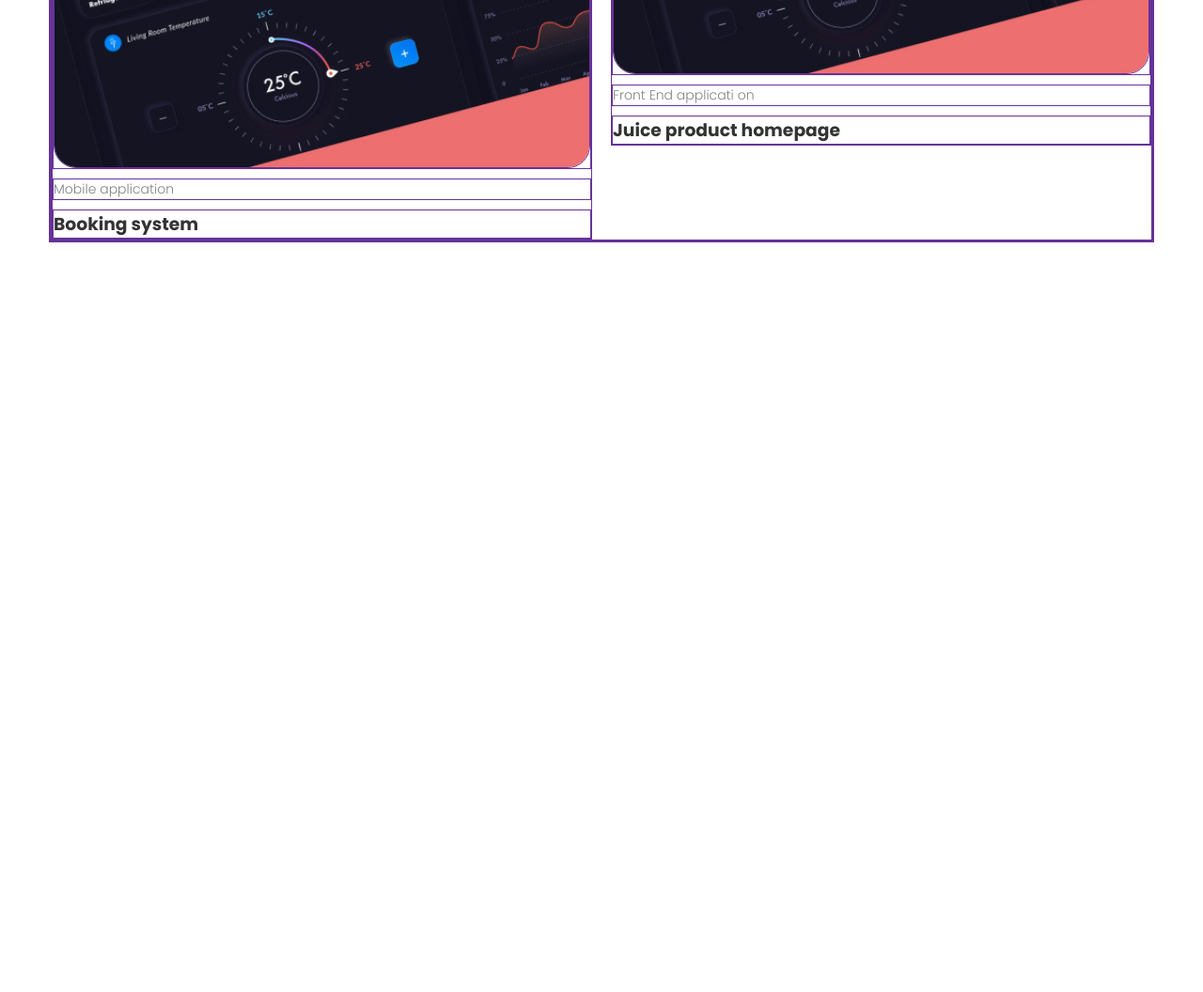
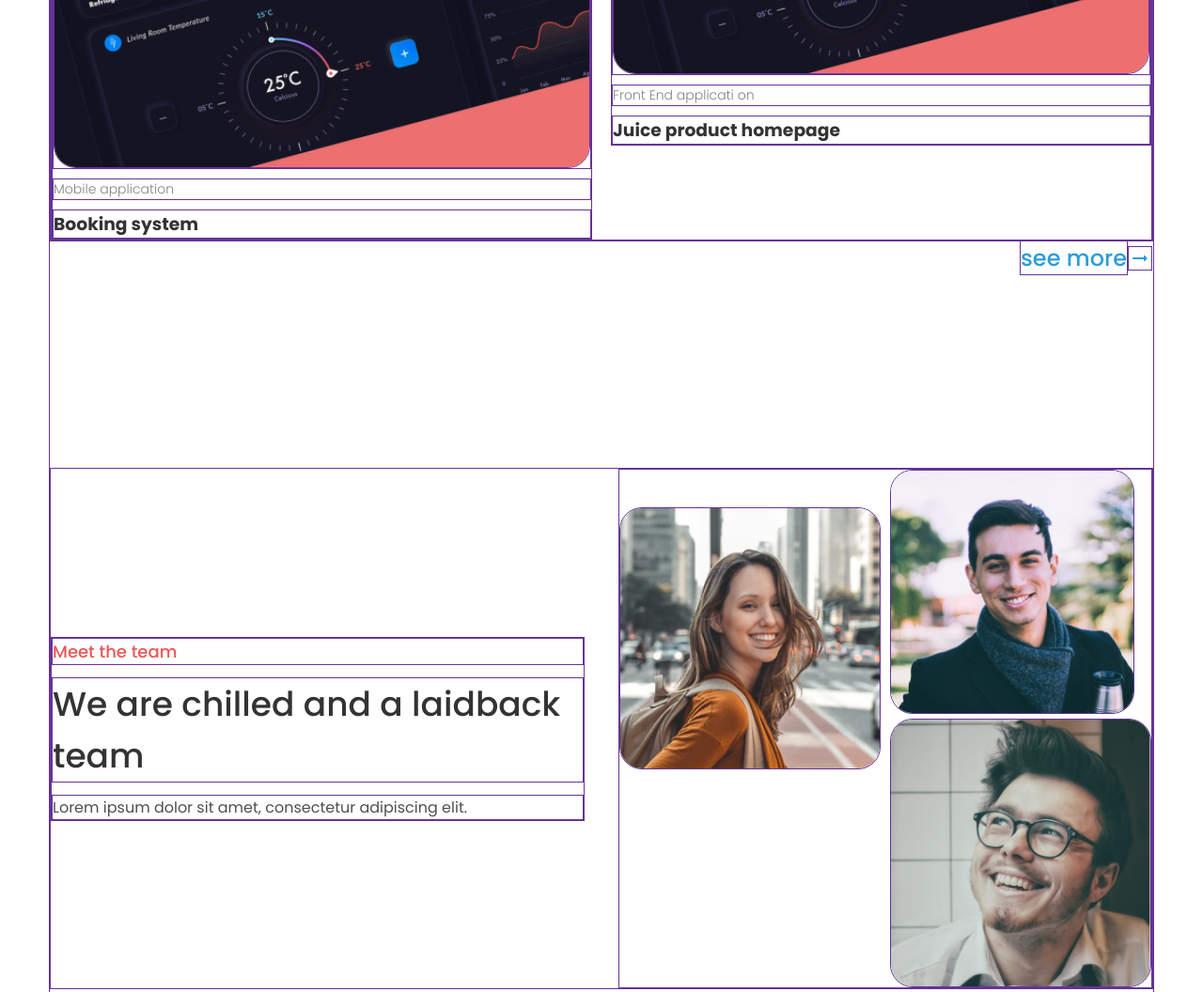
Before and after one commit to gleidsonfagno/Edie-homepage, a plain HTML site: page index.html in a window 1280 px wide. Shown: the part 3413-4469 px from the top of the page at 94% size. Before the commit the page ends 3713 px from the top, so only its background shows below. Drawn offline with nearby package versions, Linux system fonts and the light colour scheme.

Commit message:
feito partes dos cliente

```diff
--- a/CSS/style.css
+++ b/CSS/style.css
@@ -190,6 +190,9 @@ form button {
     border: none;
     cursor: pointer;
 }
+.works{
+    margin-bottom: 241px;
+}
 .services{
     margin-bottom: 194px;
 }
@@ -293,10 +296,83 @@ form button {
     flex-direction: column;
     gap: 10px;
 }
+.works button{
+    float: right;
+    background: transparent;
+    border: none;
+    align-items: center;
+    display: flex;
+}
+.works button a{
+    text-decoration: none;
+    color: var(--bluer);
+    font-family: 'Poppins', sans-serif;
+    font-size: 24px;
+    font-weight: 500;
+}
 .img_card img{
     display: block;
     width: 100%;
     border-radius: 24px;
+}
+.clientis{
+    display: flex;
+    flex-direction: row;
+    align-items: center;
+    justify-content: space-between;
+    gap: 36px;
+    margin-bottom: 196px;
+}
+.left{
+    display: flex;
+    flex-direction: column;
+    gap: 13px;
+}
+.left span{
+    color: #EB5757;
+    font-size: 18px;
+    font-style: normal;
+    font-weight: 500;
+    line-height: normal;
+}
+.left h2{
+    color: var(--gray1);
+    font-size: 36px;
+    font-style: normal;
+    font-weight: 500;
+    line-height: normal;
+}
+.left p{
+    color: var(--gray2);
+    font-size: 16px;
+    font-style: normal;
+    font-weight: 400;
+    line-height: normal;
+}
+.imagens_clientes{
+    column-count: 2;
+    align-items: center;
+    column-gap: 10px;
+
+}
+.imagens_clientes img{
+    display: block;
+    width: 100%;
+    border-radius: 24px;
+}
+.img_1{
+    max-width: 260px;
+    max-height: 260px;
+}
+.img_2{
+    max-width: 291.429px;
+    max-width: 300px;
+    margin-top: 5px;
+}
+.img_3{
+    margin-top: 40px;
+    max-width: 320px;
+    max-height: 320px;
 }
 @media (max-width: 900px) {
     body {
@@ -352,4 +428,12 @@ form button {
     .cards_work .cards_1:nth-child(even){
         margin-bottom: 0;
     }
+    .works button{
+        margin-top: 35px;
+        float: left;
+    }
+    .clientis{
+        display: flex;
+        flex-direction: column;
+    }
 }
--- a/index.html
+++ b/index.html
@@ -27,7 +27,7 @@
         <li><a href="#homer">Home</a></li>
         <li><a href="#services">Services</a></li>
         <li><a href="#works">Our Works</a></li>
-        <li><a href="">Clients</a></li>
+        <li><a href="#clienetis">Clients</a></li>
         <li><a href="">Contact</a></li>
       </ul>
     </nav>
@@ -133,6 +133,22 @@
           <p>Front End applicati on</p>
           <h3>Juice product homepage</h3>
         </div>
+
+      </div>
+      <button><a href="#">see more</a> <img src="assetis/seta.svg" alt=""></button>
+    </section>
+
+    <section class="clientis" id="clienetis">
+      <div class="left">
+        <span>Meet the team</span>
+        <h2>We are chilled and a laidback team</h2>
+        <p>Lorem ipsum dolor sit amet, consectetur adipiscing elit.</p>
+      </div>
+
+      <div class="imagens_clientes">
+        <img class="img_3" src="assetis/person3.png" alt="">
+        <img class="img_1" src="assetis/person1.png" alt="">
+        <img class="img_2" src="assetis/person2.png" alt="">
       </div>
     </section>
   </main>
```
Also changed, not shown: assetis/seta.svg (added), 1 other file.
